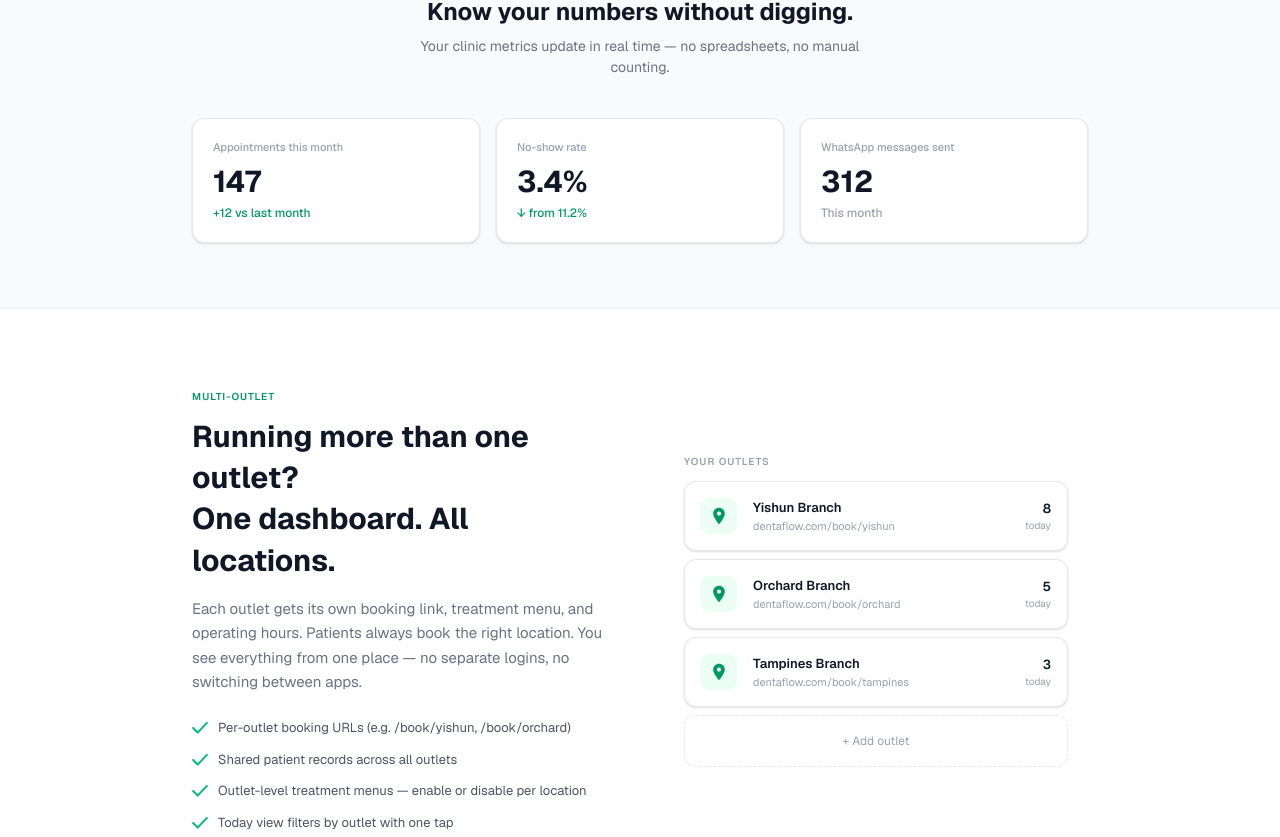
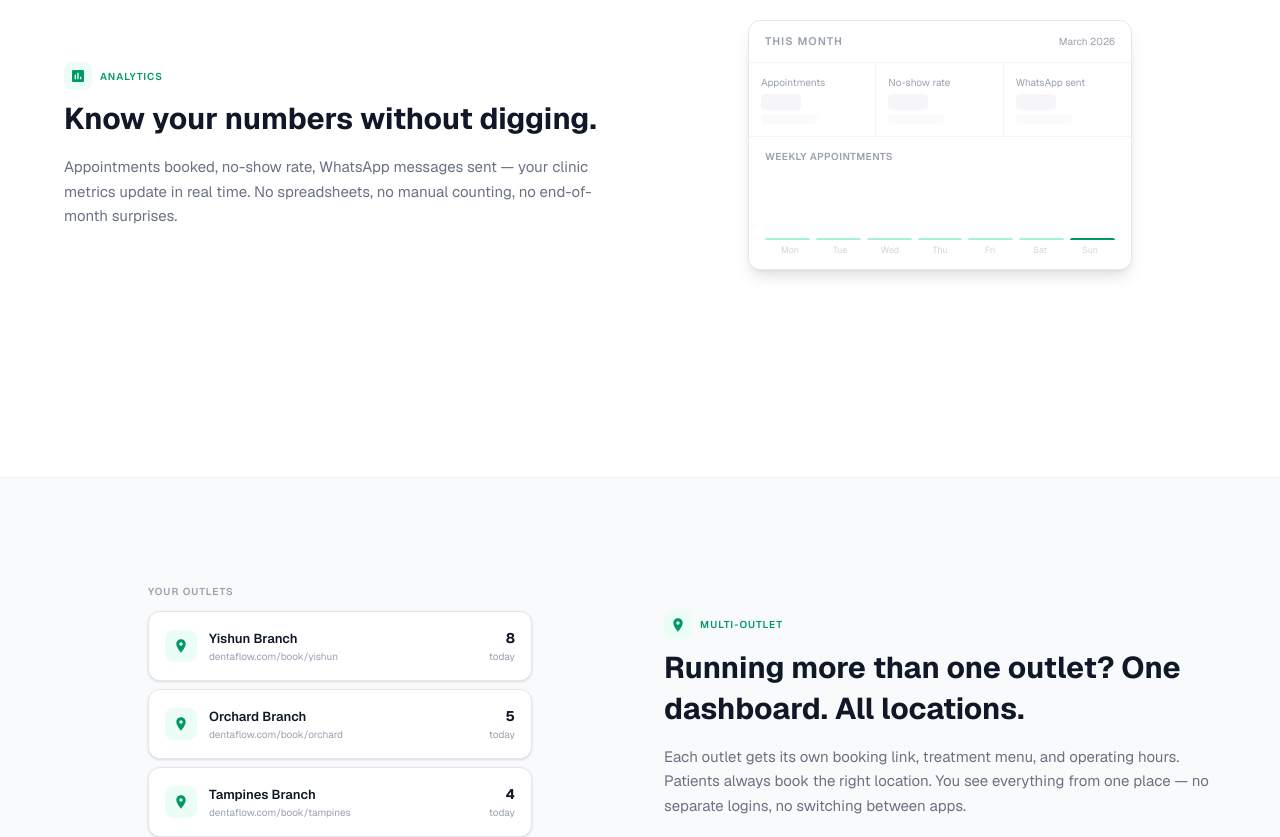
Before and after one commit to kentopia01/dentaflow-www, a Next.js app: page / in a window 1280 px wide. Shown: the part 4732-5569 px from the top of the page. Built offline with nearby package versions, Linux system fonts and the light colour scheme.

Commit message:
feat: analytics + multi-outlet sections upgraded with story-driven Framer Motion animations matching feature row quality

```diff
--- a/components/landing/LandingPage.tsx
+++ b/components/landing/LandingPage.tsx
@@ -1,7 +1,7 @@
 "use client";
 
 import { useState, useEffect } from "react";
-import { motion } from "framer-motion";
+import { motion, AnimatePresence } from "framer-motion";
 import Link from "next/link";
 import { Button } from "@/components/ui/button";
 import { WaitlistForm } from "./WaitlistForm";
@@ -348,146 +348,241 @@ function RecallAnimation() {
   );
 }
 
+/* ─── Analytics Dashboard Animation ─── */
+function AnalyticsDashboardAnim() {
+  const [phase, setPhase] = useState(0); // 0=loading, 1=numbers, 2=sparkline, 3=deltas
+  const [cycle, setCycle] = useState(0);
+
+  useEffect(() => {
+    setPhase(0);
+    const timers = [
+      setTimeout(() => setPhase(1), 800),
+      setTimeout(() => setPhase(2), 2200),
+      setTimeout(() => setPhase(3), 3600),
+      setTimeout(() => { setPhase(0); setCycle(c => c + 1); }, 6500),
+    ];
+    return () => timers.forEach(clearTimeout);
+  }, [cycle]);
+
+  const bars = [62, 78, 55, 90, 83, 71, 95]; // relative heights %
+  const stats = [
+    { label: "Appointments", value: "147", delta: "+12 this month", color: "emerald" },
+    { label: "No-show rate", value: "3.4%", delta: "↓ from 11.2%", color: "emerald" },
+    { label: "WhatsApp sent", value: "312", delta: "This month", color: "gray" },
+  ];
+
+  return (
+    <div className="w-full max-w-sm rounded-xl border border-gray-200 bg-white shadow-lg overflow-hidden">
+      {/* Dashboard header */}
+      <div className="px-4 py-3 border-b border-gray-100 flex items-center justify-between">
+        <p className="text-[11px] font-semibold uppercase tracking-widest text-gray-400">This Month</p>
+        <span className="text-[10px] text-gray-400">March 2026</span>
+      </div>
+
+      {/* Stat cards */}
+      <div className="grid grid-cols-3 divide-x divide-gray-100 border-b border-gray-100">
+        {stats.map((stat, i) => (
+          <div key={stat.label} className="px-3 py-3">
+            <p className="text-[10px] text-gray-400 mb-1">{stat.label}</p>
+            {phase >= 1 ? (
+              <motion.p
+                key={`${cycle}-val-${i}`}
+                initial={{ opacity: 0, y: 4 }}
+                animate={{ opacity: 1, y: 0 }}
+                transition={{ delay: i * 0.12, duration: 0.3 }}
+                className="text-[15px] font-bold text-gray-900 leading-none"
+              >
+                {stat.value}
+              </motion.p>
+            ) : (
+              <div className="h-4 w-10 rounded bg-gray-100 animate-pulse mt-0.5" />
+            )}
+            {phase >= 3 ? (
+              <motion.p
+                key={`${cycle}-delta-${i}`}
+                initial={{ opacity: 0 }}
+                animate={{ opacity: 1 }}
+                transition={{ delay: i * 0.1, duration: 0.3 }}
+                className={`text-[10px] mt-0.5 font-medium ${stat.color === "emerald" ? "text-emerald-600" : "text-gray-400"}`}
+              >
+                {stat.delta}
+              </motion.p>
+            ) : (
+              <div className="h-2.5 w-14 rounded bg-gray-50 mt-1" />
+            )}
+          </div>
+        ))}
+      </div>
+
+      {/* Sparkline chart */}
+      <div className="px-4 py-3">
+        <p className="text-[10px] font-semibold uppercase tracking-wider text-gray-400 mb-3">Weekly appointments</p>
+        <div className="flex items-end gap-1.5 h-16">
+          {bars.map((height, i) => (
+            <div key={i} className="flex-1 flex flex-col items-center gap-1">
+              <motion.div
+                key={`${cycle}-bar-${i}`}
+                initial={{ height: 0 }}
+                animate={{ height: phase >= 2 ? `${height}%` : "0%" }}
+                transition={{ delay: phase >= 2 ? i * 0.06 : 0, duration: 0.4, ease: "easeOut" }}
+                className={`w-full rounded-t-sm ${i === 6 ? "bg-emerald-600" : "bg-emerald-200"}`}
+                style={{ minHeight: 2 }}
+              />
+            </div>
+          ))}
+        </div>
+        <div className="flex justify-between mt-1">
+          {["Mon", "Tue", "Wed", "Thu", "Fri", "Sat", "Sun"].map(d => (
+            <span key={d} className="text-[9px] text-gray-300 flex-1 text-center">{d}</span>
+          ))}
+        </div>
+      </div>
+    </div>
+  );
+}
+
 /* ─── Analytics Teaser ─── */
 function AnalyticsTeaser() {
-  const stats = [
-    { label: "Appointments this month", value: "147", delta: "+12 vs last month", positive: true },
-    { label: "No-show rate", value: "3.4%", delta: "\u2193 from 11.2%", positive: true },
-    { label: "WhatsApp messages sent", value: "312", delta: "This month", positive: null },
-  ];
-
   return (
-    <section className="py-16 px-6 bg-gray-50 border-y border-gray-100">
-      <div className="max-w-4xl mx-auto">
-        <motion.div
-          initial={{ opacity: 0, y: 20 }}
-          whileInView={{ opacity: 1, y: 0 }}
-          viewport={{ once: true }}
-          className="text-center mb-10"
-        >
-          <span className="text-[10px] font-semibold uppercase tracking-widest text-gray-400 mb-2 block">
-            Analytics
-          </span>
-          <h2 className="text-2xl font-bold text-gray-900">
-            Know your numbers without digging.
-          </h2>
-          <p className="mt-2 text-[14px] text-gray-500 max-w-md mx-auto">
-            Your clinic metrics update in real time — no spreadsheets, no manual counting.
-          </p>
-        </motion.div>
-
-        <div className="grid grid-cols-1 md:grid-cols-3 gap-4">
-          {stats.map((stat, i) => (
-            <motion.div
-              key={stat.label}
-              initial={{ opacity: 0, y: 16 }}
-              whileInView={{ opacity: 1, y: 0 }}
-              viewport={{ once: true }}
-              transition={{ delay: i * 0.1, duration: 0.4 }}
-              className="rounded-xl border border-gray-200 bg-white p-5 shadow-sm"
-            >
-              <p className="text-[11px] font-medium text-gray-400 mb-2">{stat.label}</p>
-              <p className="text-3xl font-bold text-gray-900 mb-1">{stat.value}</p>
-              <p className={`text-[12px] font-medium ${stat.positive === true ? "text-emerald-600" : stat.positive === false ? "text-red-500" : "text-gray-400"}`}>
-                {stat.delta}
-              </p>
-            </motion.div>
-          ))}
-        </div>
+    <section className="py-24 bg-white px-6 border-t border-gray-100">
+      <div className="max-w-6xl mx-auto">
+        <FeatureRow
+          label="ANALYTICS"
+          icon={<svg viewBox="0 0 24 24" fill="currentColor" className="w-4 h-4 text-emerald-600"><path d="M19 3H5c-1.1 0-2 .9-2 2v14c0 1.1.9 2 2 2h14c1.1 0 2-.9 2-2V5c0-1.1-.9-2-2-2zM9 17H7v-7h2v7zm4 0h-2V7h2v10zm4 0h-2v-4h2v4z"/></svg>}
+          title="Know your numbers without digging."
+          description="Appointments booked, no-show rate, WhatsApp messages sent — your clinic metrics update in real time. No spreadsheets, no manual counting, no end-of-month surprises."
+          visual={<AnalyticsDashboardAnim />}
+          align="right"
+        />
       </div>
     </section>
   );
 }
 
+/* ─── Multi-Outlet Animation ─── */
+function MultiOutletAnim() {
+  const [visibleOutlets, setVisibleOutlets] = useState(0);
+  const [showNotif, setShowNotif] = useState(false);
+  const [flashIdx, setFlashIdx] = useState<number | null>(null);
+  const [tampinesCount, setTampinesCount] = useState(3);
+  const [cycle, setCycle] = useState(0);
+
+  useEffect(() => {
+    setVisibleOutlets(0);
+    setShowNotif(false);
+    setFlashIdx(null);
+    setTampinesCount(3);
+
+    const timers = [
+      setTimeout(() => setVisibleOutlets(1), 400),
+      setTimeout(() => setVisibleOutlets(2), 1200),
+      setTimeout(() => setVisibleOutlets(3), 2000),
+      setTimeout(() => setShowNotif(true), 3200),
+      setTimeout(() => {
+        setShowNotif(false);
+        setFlashIdx(2);
+        setTampinesCount(4);
+      }, 4800),
+      setTimeout(() => setFlashIdx(null), 5600),
+      setTimeout(() => setCycle(c => c + 1), 7200),
+    ];
+    return () => timers.forEach(clearTimeout);
+  }, [cycle]);
+
+  const outlets = [
+    { name: "Yishun Branch", slug: "yishun", count: 8 },
+    { name: "Orchard Branch", slug: "orchard", count: 5 },
+    { name: "Tampines Branch", slug: "tampines", count: tampinesCount },
+  ];
+
+  return (
+    <div className="w-full max-w-sm relative" style={{ minHeight: 260 }}>
+      {/* Outlet list */}
+      <div className="space-y-2">
+        <p className="text-[10px] font-semibold uppercase tracking-widest text-gray-400 mb-3">Your outlets</p>
+        {outlets.map((outlet, i) => (
+          visibleOutlets > i ? (
+            <motion.div
+              key={`${cycle}-${outlet.name}`}
+              initial={{ opacity: 0, y: 12 }}
+              animate={{ opacity: 1, y: 0 }}
+              transition={{ duration: 0.35, ease: "easeOut" }}
+              className={`rounded-xl border p-4 flex items-center gap-3 transition-colors duration-300 ${
+                flashIdx === i
+                  ? "border-emerald-300 bg-emerald-50"
+                  : "border-gray-200 bg-white shadow-sm"
+              }`}
+            >
+              <div className="w-8 h-8 rounded-lg bg-emerald-50 flex items-center justify-center flex-shrink-0">
+                <svg viewBox="0 0 24 24" fill="currentColor" className="w-4 h-4 text-emerald-600">
+                  <path d="M12 2C8.13 2 5 5.13 5 9c0 5.25 7 13 7 13s7-7.75 7-13c0-3.87-3.13-7-7-7zm0 9.5c-1.38 0-2.5-1.12-2.5-2.5s1.12-2.5 2.5-2.5 2.5 1.12 2.5 2.5-1.12 2.5-2.5 2.5z"/>
+                </svg>
+              </div>
+              <div className="flex-1 min-w-0">
+                <p className="text-[13px] font-semibold text-gray-900">{outlet.name}</p>
+                <p className="text-[10px] text-gray-400 truncate">dentaflow.com/book/{outlet.slug}</p>
+              </div>
+              <div className="text-right flex-shrink-0">
+                <motion.p
+                  key={`${cycle}-count-${i}-${outlet.count}`}
+                  initial={{ scale: flashIdx === i ? 1.2 : 1 }}
+                  animate={{ scale: 1 }}
+                  className={`text-[14px] font-bold ${flashIdx === i ? "text-emerald-600" : "text-gray-900"}`}
+                >
+                  {outlet.count}
+                </motion.p>
+                <p className="text-[10px] text-gray-400">today</p>
+              </div>
+            </motion.div>
+          ) : (
+            <div key={outlet.name} className="h-[68px] rounded-xl border border-dashed border-gray-150 bg-gray-50/50" />
+          )
+        ))}
+      </div>
+
+      {/* Floating notification */}
+      <AnimatePresence>
+        {showNotif && (
+          <motion.div
+            initial={{ opacity: 0, x: 24, y: 0 }}
+            animate={{ opacity: 1, x: 0, y: 0 }}
+            exit={{ opacity: 0, x: 24 }}
+            transition={{ duration: 0.35, ease: "easeOut" }}
+            className="absolute -right-2 top-16 bg-white rounded-xl border border-gray-100 shadow-xl p-3 w-52 z-10"
+          >
+            <div className="flex items-center gap-2">
+              <div className="w-7 h-7 rounded-full bg-emerald-100 flex-shrink-0 flex items-center justify-center text-[10px] font-bold text-emerald-700">WJ</div>
+              <div>
+                <p className="text-[11px] font-semibold text-gray-900 leading-tight">Wong Wei Jie booked</p>
+                <p className="text-[10px] text-gray-400 mt-0.5">Scaling · Tampines · 2:00 PM</p>
+              </div>
+            </div>
+            <div className="mt-2 flex items-center gap-1 text-[10px] text-gray-400">
+              <span className="w-1.5 h-1.5 rounded-full bg-emerald-400 inline-block" />
+              WhatsApp confirmation sent
+            </div>
+          </motion.div>
+        )}
+      </AnimatePresence>
+    </div>
+  );
+}
+
 /* ─── Multi-Outlet Section ─── */
 function MultiOutletSection() {
   return (
-    <section className="py-20 px-6 bg-white border-t border-gray-100">
-      <div className="max-w-4xl mx-auto">
-        <motion.div
-          initial={{ opacity: 0, y: 20 }}
-          whileInView={{ opacity: 1, y: 0 }}
-          viewport={{ once: true }}
-          transition={{ duration: 0.5 }}
-          className="flex flex-col md:flex-row gap-12 items-center"
-        >
-          {/* Left — copy */}
-          <div className="flex-1">
-            <span className="text-[10px] font-semibold uppercase tracking-widest text-emerald-600 mb-3 block">
-              Multi-outlet
-            </span>
-            <h2 className="text-2xl md:text-3xl font-bold text-gray-900 leading-snug mb-4">
-              Running more than one outlet?<br />
-              One dashboard. All locations.
-            </h2>
-            <p className="text-[15px] text-gray-500 leading-relaxed mb-6">
-              Each outlet gets its own booking link, treatment menu, and operating hours. Patients always book the right location. You see everything from one place — no separate logins, no switching between apps.
-            </p>
-            <div className="space-y-3">
-              {[
-                "Per-outlet booking URLs (e.g. /book/yishun, /book/orchard)",
-                "Shared patient records across all outlets",
-                "Outlet-level treatment menus \u2014 enable or disable per location",
-                "Today view filters by outlet with one tap",
-              ].map((item) => (
-                <div key={item} className="flex items-start gap-2.5">
-                  <svg className="w-4 h-4 text-emerald-500 flex-shrink-0 mt-0.5" viewBox="0 0 14 11" fill="none">
-                    <path d="M1 5.5l4 4L13 1" stroke="currentColor" strokeWidth="1.75" strokeLinecap="round" strokeLinejoin="round"/>
-                  </svg>
-                  <span className="text-[13px] text-gray-600">{item}</span>
-                </div>
-              ))}
-            </div>
-          </div>
-
-          {/* Right — visual */}
-          <div className="flex-1 flex items-center justify-center">
-            <MultiOutletVisual />
-          </div>
-        </motion.div>
+    <section className="py-24 bg-gray-50 px-6 border-t border-gray-100">
+      <div className="max-w-6xl mx-auto">
+        <FeatureRow
+          label="MULTI-OUTLET"
+          icon={<svg viewBox="0 0 24 24" fill="currentColor" className="w-4 h-4 text-emerald-600"><path d="M12 2C8.13 2 5 5.13 5 9c0 5.25 7 13 7 13s7-7.75 7-13c0-3.87-3.13-7-7-7zm0 9.5c-1.38 0-2.5-1.12-2.5-2.5s1.12-2.5 2.5-2.5 2.5 1.12 2.5 2.5-1.12 2.5-2.5 2.5z"/></svg>}
+          title="Running more than one outlet? One dashboard. All locations."
+          description="Each outlet gets its own booking link, treatment menu, and operating hours. Patients always book the right location. You see everything from one place — no separate logins, no switching between apps."
+          visual={<MultiOutletAnim />}
+          align="left"
+        />
       </div>
     </section>
-  );
-}
-
-function MultiOutletVisual() {
-  const outlets = [
-    { name: "Yishun Branch", slug: "yishun", appts: 8, status: "active" },
-    { name: "Orchard Branch", slug: "orchard", appts: 5, status: "active" },
-    { name: "Tampines Branch", slug: "tampines", appts: 3, status: "active" },
-  ];
-
-  return (
-    <div className="w-full max-w-sm space-y-2">
-      <p className="text-[10px] font-semibold uppercase tracking-widest text-gray-400 mb-3">Your outlets</p>
-      {outlets.map((outlet, i) => (
-        <motion.div
-          key={outlet.name}
-          initial={{ opacity: 0, x: 16 }}
-          whileInView={{ opacity: 1, x: 0 }}
-          viewport={{ once: true }}
-          transition={{ delay: i * 0.1, duration: 0.4 }}
-          className="rounded-xl border border-gray-200 bg-white p-4 flex items-center gap-4 shadow-sm"
-        >
-          <div className="w-9 h-9 rounded-lg bg-emerald-50 flex items-center justify-center flex-shrink-0">
-            <svg viewBox="0 0 24 24" fill="currentColor" className="w-5 h-5 text-emerald-600">
-              <path d="M12 2C8.13 2 5 5.13 5 9c0 5.25 7 13 7 13s7-7.75 7-13c0-3.87-3.13-7-7-7zm0 9.5c-1.38 0-2.5-1.12-2.5-2.5s1.12-2.5 2.5-2.5 2.5 1.12 2.5 2.5-1.12 2.5-2.5 2.5z"/>
-            </svg>
-          </div>
-          <div className="flex-1 min-w-0">
-            <p className="text-[13px] font-semibold text-gray-900">{outlet.name}</p>
-            <p className="text-[11px] text-gray-400 truncate">dentaflow.com/book/{outlet.slug}</p>
-          </div>
-          <div className="text-right flex-shrink-0">
-            <p className="text-[13px] font-semibold text-gray-900">{outlet.appts}</p>
-            <p className="text-[10px] text-gray-400">today</p>
-          </div>
-        </motion.div>
-      ))}
-      <div className="rounded-xl border border-dashed border-gray-200 p-4 text-center">
-        <p className="text-[12px] text-gray-400">+ Add outlet</p>
-      </div>
-    </div>
   );
 }
 
```
